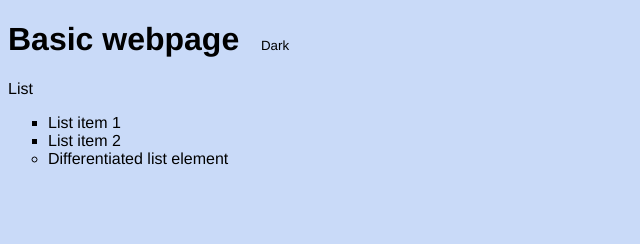
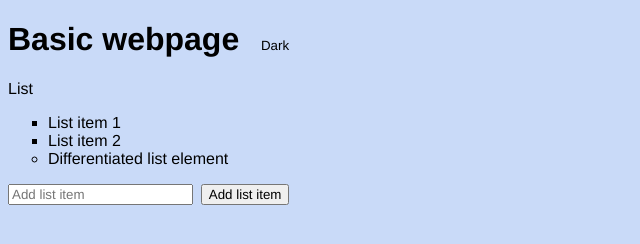
Before and after one commit to racheldunne28/basic-webpage, a plain HTML site: page index.html in a window 1280 px wide. Shown: the whole page, without its empty margins (0-640 px from the left). Drawn offline with Linux system fonts and the light colour scheme.

Commit message:
Feat: Text input and button for adding entry to list

```diff
--- a/index.html
+++ b/index.html
@@ -14,6 +14,8 @@
         <li class="list">List item 2</li>
         <li>Differentiated list element</li>
     </ul>
+    <input type="text" placeholder="Add list item" id="newListItem">
+    <button class="btn2">Add list item</button>
     <div>
         <button class="btn">Dark</button>
       </div>
```
